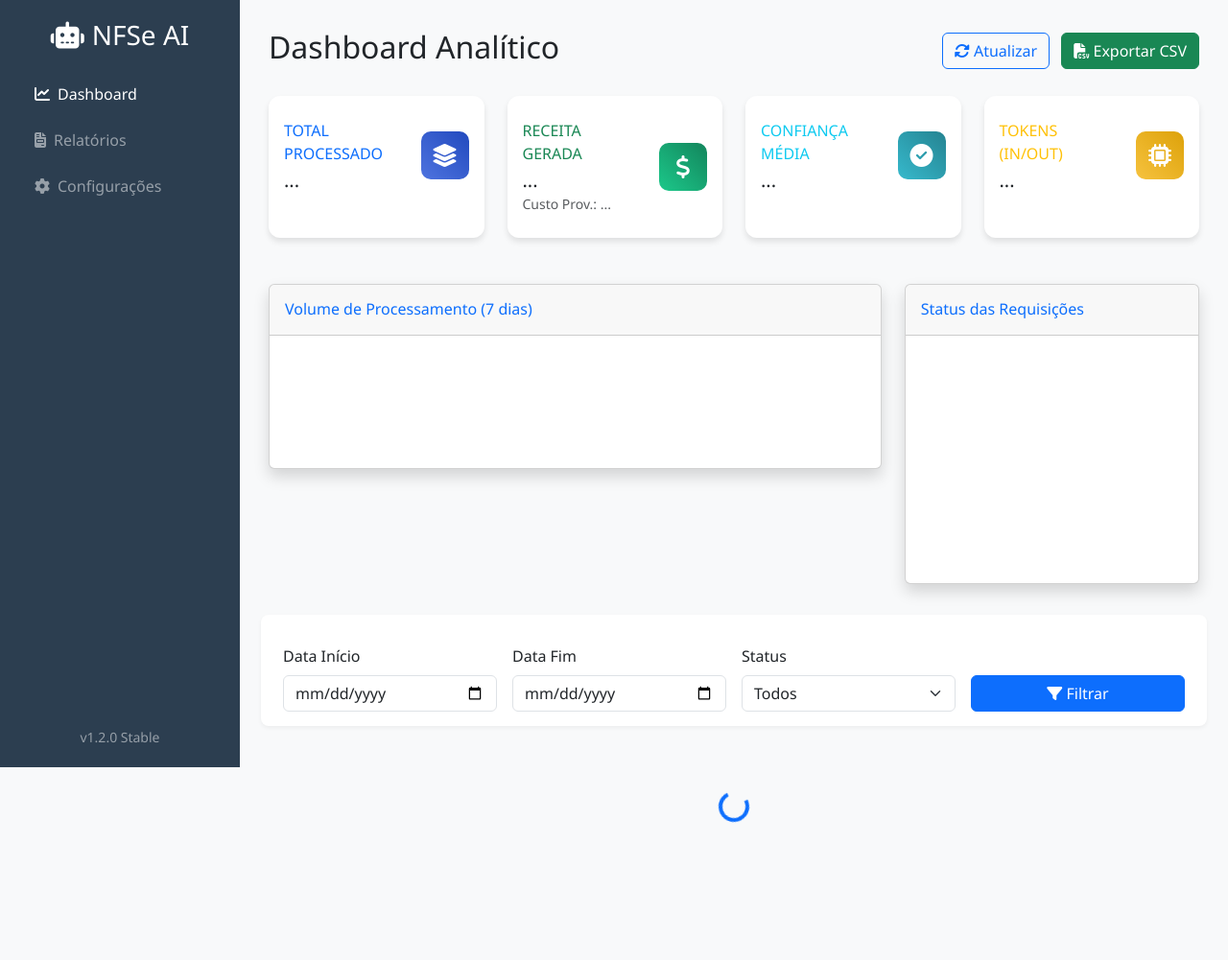
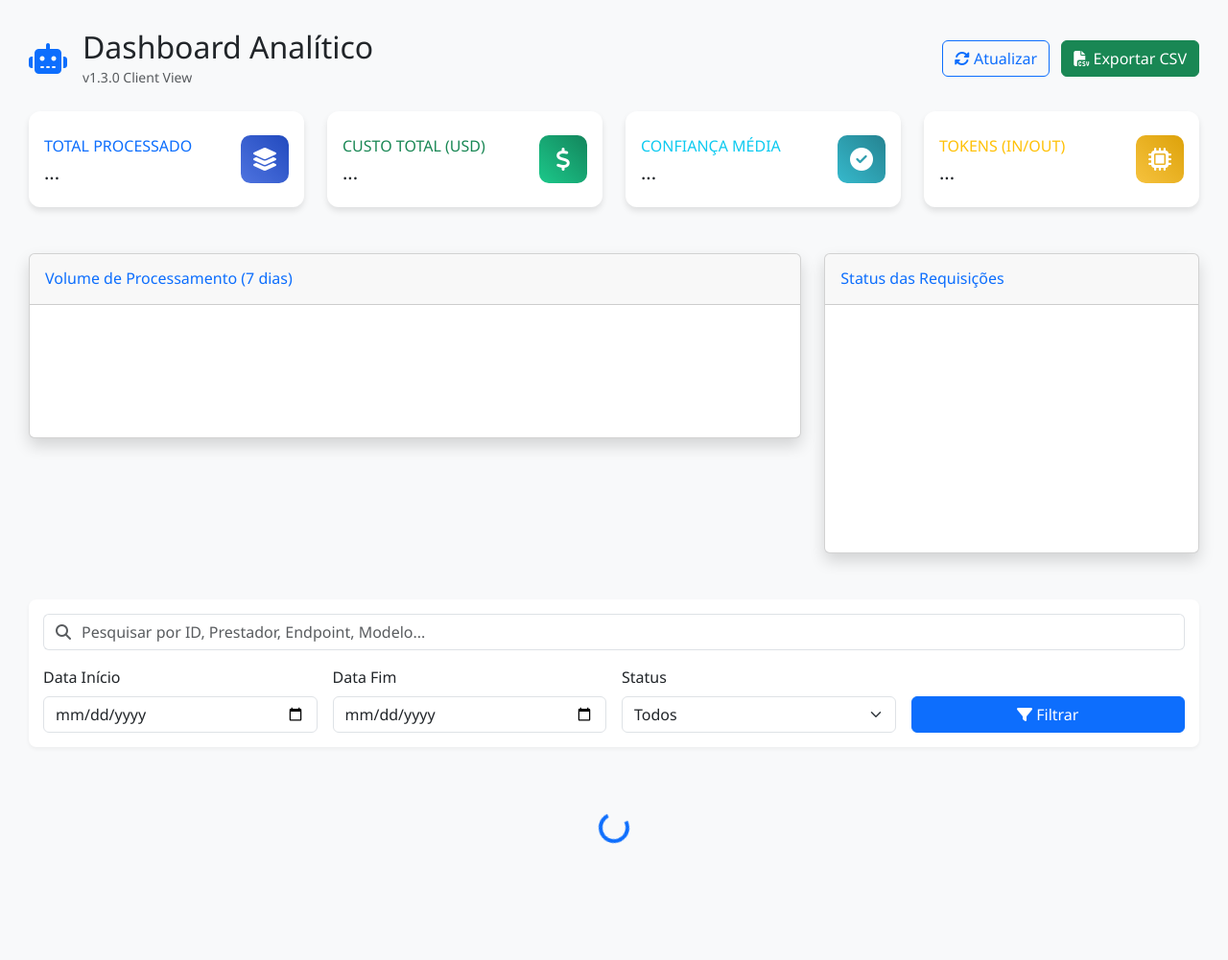
Before and after one commit to rafaelgonnect/Extracao_NFSE_CV_v2, a Python web app: template app/templates/dashboard.html in a window 1280 px wide. Shown: the whole page at 96% size. Before the commit the page ends 858 px from the top, so only its background shows below. Run offline with Jinja, Linux system fonts and the light colour scheme; the template is opened without the code that fills it, so the values that code supplies are empty; a map, chart or similar area stays blank.

Commit message:
feat: Dashboard cliente v1.3.0 - Interface limpa, busca global e custos em USD

```diff
--- a/app/templates/dashboard.html
+++ b/app/templates/dashboard.html
@@ -12,8 +12,7 @@
     <script src="https://cdn.jsdelivr.net/npm/chart.js"></script>
     <style>
         body { background-color: #f8f9fa; font-family: 'Segoe UI', Tahoma, Geneva, Verdana, sans-serif; }
-        .sidebar { height: 100vh; position: fixed; top: 0; left: 0; padding: 20px; background: #2c3e50; color: white; width: 250px; z-index: 1000; }
-        .main-content { margin-left: 250px; padding: 30px; }
+        .main-content { padding: 30px; max-width: 1400px; margin: 0 auto; }
         .stat-card { border: none; border-radius: 12px; box-shadow: 0 4px 6px rgba(0,0,0,0.1); transition: transform 0.2s; }
         .stat-card:hover { transform: translateY(-5px); }
         .icon-box { width: 50px; height: 50px; border-radius: 10px; display: flex; align-items: center; justify-content: center; font-size: 24px; color: white; }
@@ -33,29 +32,16 @@
 </head>
 <body>
 
-    <!-- Sidebar -->
-    <div class="sidebar d-flex flex-column">
-        <h3 class="mb-4 text-center"><i class="fas fa-robot me-2"></i>NFSe AI</h3>
-        <ul class="nav flex-column">
-            <li class="nav-item mb-2">
-                <a href="#" class="nav-link text-white active"><i class="fas fa-chart-line me-2"></i>Dashboard</a>
-            </li>
-            <li class="nav-item mb-2">
-                <a href="#" class="nav-link text-white-50"><i class="fas fa-file-invoice me-2"></i>Relatórios</a>
-            </li>
-            <li class="nav-item mb-2">
-                <a href="#" class="nav-link text-white-50"><i class="fas fa-cog me-2"></i>Configurações</a>
-            </li>
-        </ul>
-        <div class="mt-auto text-center text-white-50">
-            <small>v1.2.0 Stable</small>
+    <!-- Main Content -->
+    <div class="main-content">
+        <div class="d-flex justify-content-between align-items-center mb-4 flex-wrap gap-3">
+            <div class="d-flex align-items-center">
+                <i class="fas fa-robot fa-2x text-primary me-3"></i>
+                <div>
+                    <h2 class="mb-0">Dashboard Analítico</h2>
+                    <small class="text-muted">v1.3.0 Client View</small>
                 </div>
             </div>
-
-    <!-- Main Content -->
-    <div class="main-content">
-        <div class="d-flex justify-content-between align-items-center mb-4">
-            <h2>Dashboard Analítico</h2>
             <div>
                 <button class="btn btn-outline-primary me-2" onclick="loadData()"><i class="fas fa-sync-alt"></i> Atualizar</button>
                 <button class="btn btn-success" onclick="exportCSV()"><i class="fas fa-file-csv"></i> Exportar CSV</button>
@@ -84,9 +70,8 @@
                     <div class="card-body">
                         <div class="row no-gutters align-items-center">
                             <div class="col mr-2">
-                                <div class="text-xs font-weight-bold text-success text-uppercase mb-1">Receita Gerada</div>
-                                <div class="h5 mb-0 font-weight-bold text-gray-800" id="stat-revenue">...</div>
-                                <small class="text-muted">Custo Prov.: <span id="stat-cost">...</span></small>
+                                <div class="text-xs font-weight-bold text-success text-uppercase mb-1">Custo Total (USD)</div>
+                                <div class="h5 mb-0 font-weight-bold text-gray-800" id="stat-cost-usd">...</div>
                             </div>
                             <div class="col-auto">
                                 <div class="icon-box bg-gradient-success"><i class="fas fa-dollar-sign"></i></div>
@@ -152,7 +137,18 @@
         </div>
 
         <!-- Filters -->
-        <div class="filter-bar row g-3 align-items-end">
+        <div class="filter-bar">
+            <!-- Search Bar -->
+            <div class="row mb-3">
+                <div class="col-12">
+                    <div class="input-group">
+                        <span class="input-group-text bg-white border-end-0"><i class="fas fa-search text-muted"></i></span>
+                        <input type="text" class="form-control border-start-0 ps-0" id="global-search" placeholder="Pesquisar por ID, Prestador, Endpoint, Modelo..." onkeyup="debounceSearch()">
+                    </div>
+                </div>
+            </div>
+
+            <div class="row g-3 align-items-end">
                 <div class="col-md-3">
                     <label class="form-label">Data Início</label>
                     <input type="date" class="form-control" id="filter-start">
@@ -171,6 +167,7 @@
                 </div>
                 <div class="col-md-3">
                     <button class="btn btn-primary w-100" onclick="applyFilters()"><i class="fas fa-filter"></i> Filtrar</button>
+                </div>
             </div>
         </div>
 
@@ -195,27 +192,16 @@
         let logsData = [];
         let volumeChartInstance = null;
         let statusChartInstance = null;
+        let searchTimeout = null;
 
         async function loadStats() {
             try {
                 const response = await fetch('/api/dashboard/stats');
                 const data = await response.json();
 
-                // Check for Special Access
-                const urlParams = new URLSearchParams(window.location.search);
-                const isRootRafa = urlParams.get('rootrafa') === 'true';
-
                 document.getElementById('stat-requests').innerText = data.total_requests;
-                document.getElementById('stat-revenue').innerText = 'R$ ' + data.total_revenue.toFixed(2);
-
-                const costElement = document.getElementById('stat-cost');
-                if (isRootRafa) {
-                    costElement.innerText = 'R$ ' + data.total_provider_cost.toFixed(2);
-                    costElement.parentElement.style.display = 'inline'; // Ensure visible
-                } else {
-                    // Hide provider cost for non-root users
-                    costElement.parentElement.style.display = 'none';
-                }
+                // Exibir Custo Total em USD (Consolidado)
+                document.getElementById('stat-cost-usd').innerText = '$ ' + data.total_cost_usd.toFixed(4);
 
                 document.getElementById('stat-confidence').innerText = (data.avg_confidence * 100).toFixed(1) + '%';
                 document.getElementById('stat-tokens').innerText = data.total_tokens.toLocaleString();
@@ -232,11 +218,13 @@
             const status = document.getElementById('filter-status').value;
             const start = document.getElementById('filter-start').value;
             const end = document.getElementById('filter-end').value;
+            const search = document.getElementById('global-search').value;
 
             let url = `/api/dashboard/logs?page=${page}&limit=10`;
             if (status) url += `&status=${status}`;
             if (start) url += `&start_date=${start}`;
             if (end) url += `&end_date=${end}`;
+            if (search) url += `&search=${encodeURIComponent(search)}`;
 
             try {
                 const response = await fetch(url);
@@ -249,13 +237,16 @@
             }
         }
 
+        function debounceSearch() {
+            clearTimeout(searchTimeout);
+            searchTimeout = setTimeout(() => {
+                loadLogs(1);
+            }, 500);
+        }
+
         function renderLogs(logs) {
             const container = document.getElementById('logs-container');
             container.innerHTML = '';
-
-            // Check for Special Access
-            const urlParams = new URLSearchParams(window.location.search);
-            const isRootRafa = urlParams.get('rootrafa') === 'true';
 
             if (logs.length === 0) {
                 container.innerHTML = '<div class="alert alert-info text-center">Nenhum registro encontrado.</div>';
@@ -287,35 +278,9 @@
 
                 const valor = extractedData.valor_total ? `R$ ${extractedData.valor_total.toFixed(2)}` : "R$ 0.00";
 
-                // Cost Logic
-                let displayProviderCost = 0.0;
-                let displayMarkup = 0.0;
-                let displayFinalPrice = 0.0;
-
-                if (isRootRafa) {
-                    // Root View: Show pure cost, no markup (or hidden markup as 0), pure cost as final
-                    displayProviderCost = log.pure_cost_brl || 0.0;
-                    displayMarkup = 0.0;
-                    displayFinalPrice = log.pure_cost_brl || 0.0;
-                } else {
-                    // Standard View:
-                    // Se for log antigo (tem markup_fee > 0), somamos ao provider_cost para esconder o markup visualmente.
-                    // Se for log novo (markup_fee = 0), provider_cost já é o total.
-                    const rawMarkup = log.markup_fee || 0.0;
-                    const rawProvider = log.provider_cost || 0.0;
-
-                    if (rawMarkup > 0 && log.final_price) {
-                         // Log antigo: Provider Cost Visual = Final Price
-                         displayProviderCost = log.final_price;
-                         displayMarkup = 0.0;
-                         displayFinalPrice = log.final_price;
-                    } else {
-                         // Log novo ou sem markup
-                         displayProviderCost = rawProvider;
-                         displayMarkup = 0.0; // Força visualização 0
-                         displayFinalPrice = log.final_price || 0.0;
-                    }
-                }
+                // Cost Logic (USD Only)
+                // Backend returns cost_usd which is (final_price_brl / 5.5)
+                const costUsd = log.cost_usd || 0.0;
 
                 // Processing Time
                 let procTime = '<span class="text-muted fst-italic" title="Dado não coletado em versões anteriores">Não disp. (Legado)</span>';
@@ -325,13 +290,13 @@
 
                 card.innerHTML = `
                     <div class="log-header" onclick="toggleDetails(${index})">
-                        <div class="d-flex align-items-center gap-3 flex-grow-1">
+                        <div class="d-flex align-items-center gap-3 flex-grow-1 flex-wrap">
                             <div class="fw-bold text-muted" style="min-width: 140px;">${new Date(log.timestamp).toLocaleString()}</div>
                             <div style="min-width: 80px;">${statusBadge}</div>
-                            <div class="fw-bold text-dark flex-grow-1">${log.endpoint} <span class="text-muted fw-normal ms-2">| ${prestador}</span></div>
+                            <div class="fw-bold text-dark flex-grow-1 text-break">${log.endpoint} <span class="text-muted fw-normal ms-2">| ${prestador}</span></div>
                             <div class="text-end" style="min-width: 120px;">
                                 <div class="fw-bold text-success">${valor}</div>
-                                <small class="text-muted">Custo: R$ ${displayFinalPrice.toFixed(4)}</small>
+                                <small class="text-muted">Custo: $${costUsd.toFixed(4)}</small>
                             </div>
                             <i class="fas fa-chevron-down text-muted transition-icon" id="icon-${index}"></i>
                         </div>
@@ -346,11 +311,9 @@
                                     <li class="list-group-item d-flex justify-content-between"><span>Tokens (In/Out):</span> <span>${log.input_tokens} / ${log.output_tokens}</span></li>
                                     <li class="list-group-item d-flex justify-content-between"><span>Tempo Proc.:</span> <span>${procTime}</span></li>
                                 </ul>
-                                <h6 class="text-danger fw-bold mb-2">Auditoria de Custo ${isRootRafa ? '(ROOT VIEW)' : ''}</h6>
+                                <h6 class="text-success fw-bold mb-2">Custo de Processamento</h6>
                                 <div class="alert alert-light border small">
-                                    <div>Custo Provider: <strong>R$ ${displayProviderCost.toFixed(5)}</strong></div>
-                                    <div>Markup Aplicado: <strong>R$ ${displayMarkup.toFixed(5)}</strong></div>
-                                    <div class="border-top mt-1 pt-1">Preço Final: <strong class="text-success">R$ ${displayFinalPrice.toFixed(5)}</strong></div>
+                                    <div>Custo Total: <strong>$${costUsd.toFixed(5)}</strong></div>
                                 </div>
                             </div>
                             <div class="col-md-6">
@@ -415,9 +378,9 @@
 
         function exportCSV() {
             // Implementação simples de exportação dos dados visíveis ou fetch de todos
-            let csvContent = "data:text/csv;charset=utf-8,Timestamp,Endpoint,Status,Custo,Modelo\n";
+            let csvContent = "data:text/csv;charset=utf-8,Timestamp,Endpoint,Status,Custo(USD),Modelo\n";
             logsData.forEach(log => {
-                csvContent += `${log.timestamp},${log.endpoint},${log.status_code},${log.final_price},${log.model}\n`;
+                csvContent += `${log.timestamp},${log.endpoint},${log.status_code},${log.cost_usd},${log.model}\n`;
             });
             const encodedUri = encodeURI(csvContent);
             const link = document.createElement("a");
```
Also changed, not shown: app/main.py (+27 -9 lines). Lines whose indentation alone changed are shown as unchanged.
